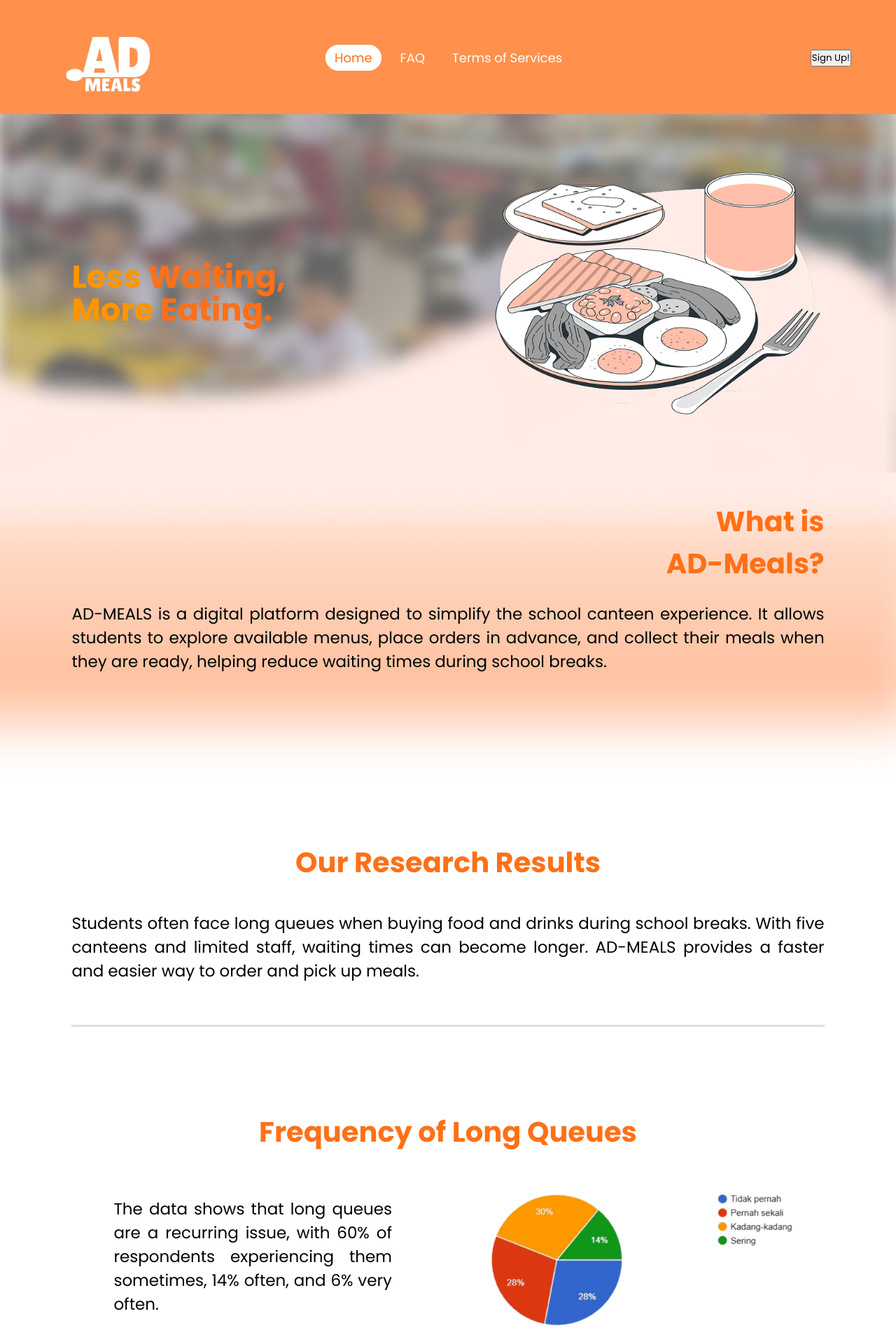
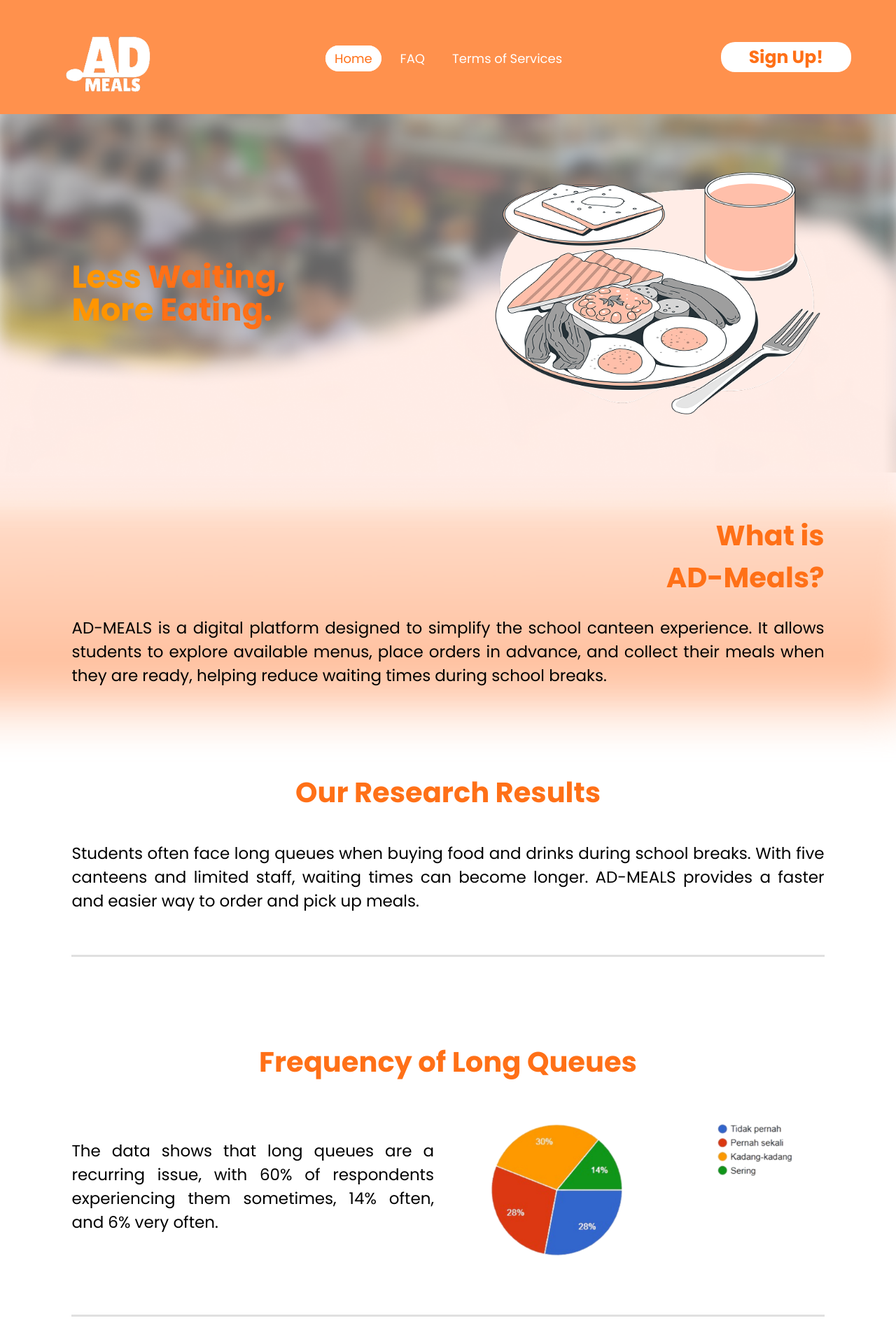
Before and after one commit to stifiennnnnn/OSC, a PHP site: page / in a window 1280 px wide; the page is wider, and only the part inside the window is pictured. Shown: the top 1920 px of that part at 70% size. Run offline with PHP 8.4, Linux system fonts and the light colour scheme.

Commit message:
Update style.css

```diff
--- a/style.css
+++ b/style.css
@@ -42,6 +42,7 @@ nav {
 }
 
 .navli {
+    margin-top: 10px;
     display: flex;
     list-style: none;
     gap: 15px;
@@ -68,11 +69,6 @@ nav {
     border-radius: 19.5px;
 }
 
-.about-desc {
-    padding: 0px 250px 0px 0px;
-    margin-left: 60px;
-}
-
 .hambuger {
     display: none;
     background: none;
@@ -81,6 +77,16 @@ nav {
     font-size: 1.8rem;
     cursor: pointer;
     padding: 5px;
+}
+
+.singup {
+    background-color: #ffffff;
+    color: #ff7017;
+    font-weight: bold;
+    font-size: 25px;
+    border: none;
+    border-radius: 20px;
+    padding: 2.5px 40px 2.5px 40px;
 }
 
 /* Main tanpa margin luar agar background hero full width */
@@ -102,12 +108,6 @@ main {
     line-height: 1.05;
     width: 100%;
     min-height: 450px;
-}
-
-.title {
-    font-size: 95px;
-    margin-top: -170px;
-    text-shadow: 0px 0px 3px #000000;
 }
 
 /* Background mepet ujung kiri-kanan layar */
@@ -142,7 +142,7 @@ main {
 .Rec1 {
     position: absolute;
     left: -85px;
-    transform: translate(-50%, 30%);
+    transform: translate(-50%, 20%);
     z-index: -4;
     width: 1350px;
 }
@@ -151,7 +151,7 @@ main {
     position: absolute;
     left: 700px;
     width: 1600px;
-    transform: translate(-100%, 100%);
+    transform: translate(-100%, 95%);
     z-index: -3;
 }
 
@@ -162,7 +162,6 @@ main {
 /* Section Formatting */
 .about, .research {
     padding: 60px 8%;
-    margin-top: 70px;
 }
 
 .about h2 {
@@ -180,18 +179,12 @@ main {
     margin-top: 50px;
 }
 
-.research-text {
-    margin-left: 60px;
-    margin-right: 60px;
-}
-
 .item-about {
     text-align: right;
     color: #ff7017;
     font-size: 40px;
     margin-bottom: 25px;
     width: 100%;
-    margin-top: -90px;
 }
 
 /* Judul poin riset di tengah & terpisah dari teks */
@@ -201,7 +194,6 @@ main {
     font-size: 40px;
     margin-bottom: 25px;
     width: 100%;
-    margin-top: 50px;
 }
 
 p {
```
